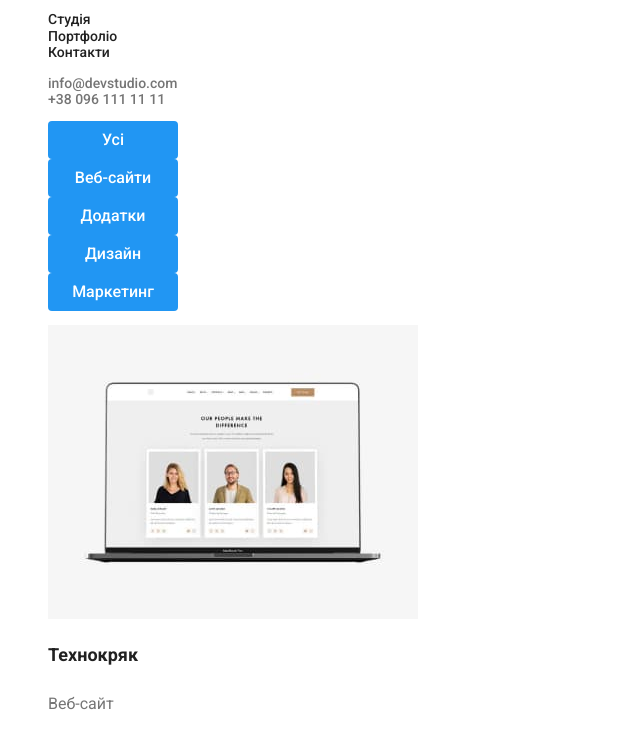
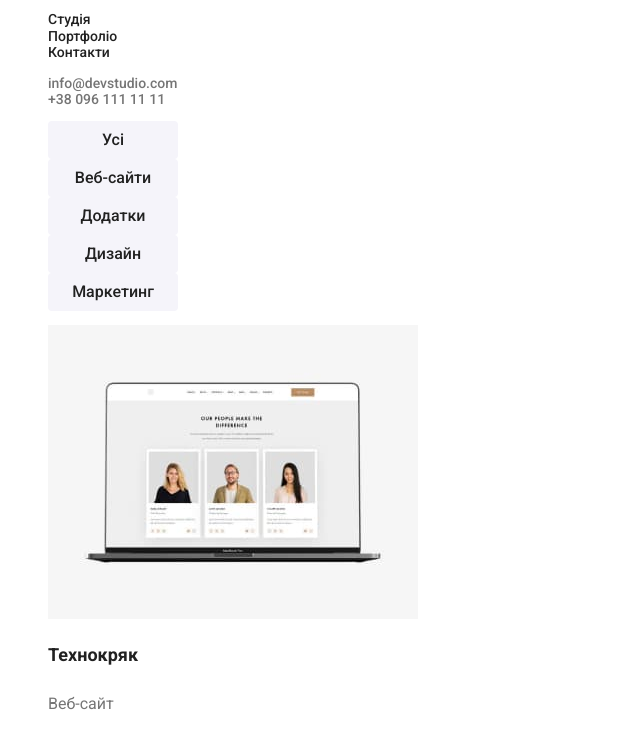
Before and after one commit to Roman80-IT/goit-hw-02, a plain HTML site: page portfolio.html in a window 1280 px wide. Shown: the part 41-773 px from the top of the page, without its empty margins (0-640 px from the left). Drawn offline with Linux system fonts and the light colour scheme.

Commit message:
Update styles.css

```diff
--- a/styles.css
+++ b/styles.css
@@ -216,27 +216,3 @@ address {
   clip-path: inset(50%);
   margin: -1px;
 }
-
-/* Portfolio page */
-.nav-button {
-  font-family: "Roboto", sans-serif;
-  font-size: 16px;
-  font-weight: 500;
-  line-height: 1.6;
-  color: var(--color-light); /* Text color is white */
-  background-color: var(--color-brand); /* Background color is blue */
-  width: 130px;
-  height: 38px;
-  border: none;
-  border-radius: 4px;
-  cursor: pointer;
-  transition: background-color 0.3s, color 0.3s; /* Add transition for smooth animation */
-}
-
-.nav-button:hover,
-.nav-button:focus {
-  color: var(--color-light); /* Text color on hover/focus */
-  background-color: #188ce8; /* Blue color on hover/focus */
-  box-shadow: 0px 2px 2px 0px rgba(0, 0, 0, 0.12),
-    0px 1px 2px 0px rgba(0, 0, 0, 0.08), 0px 3px 1px 0px rgba(0, 0, 0, 0.1);
-}
```
